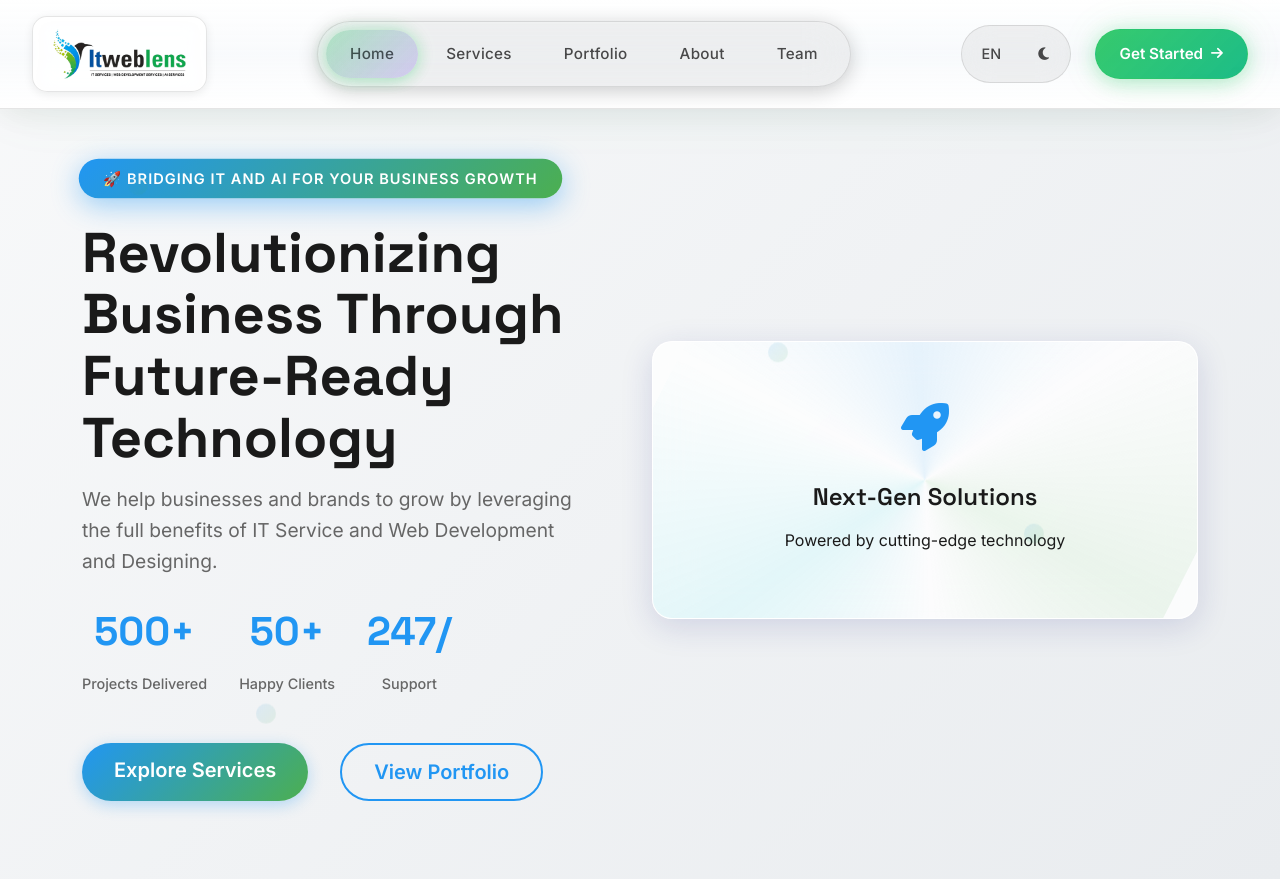
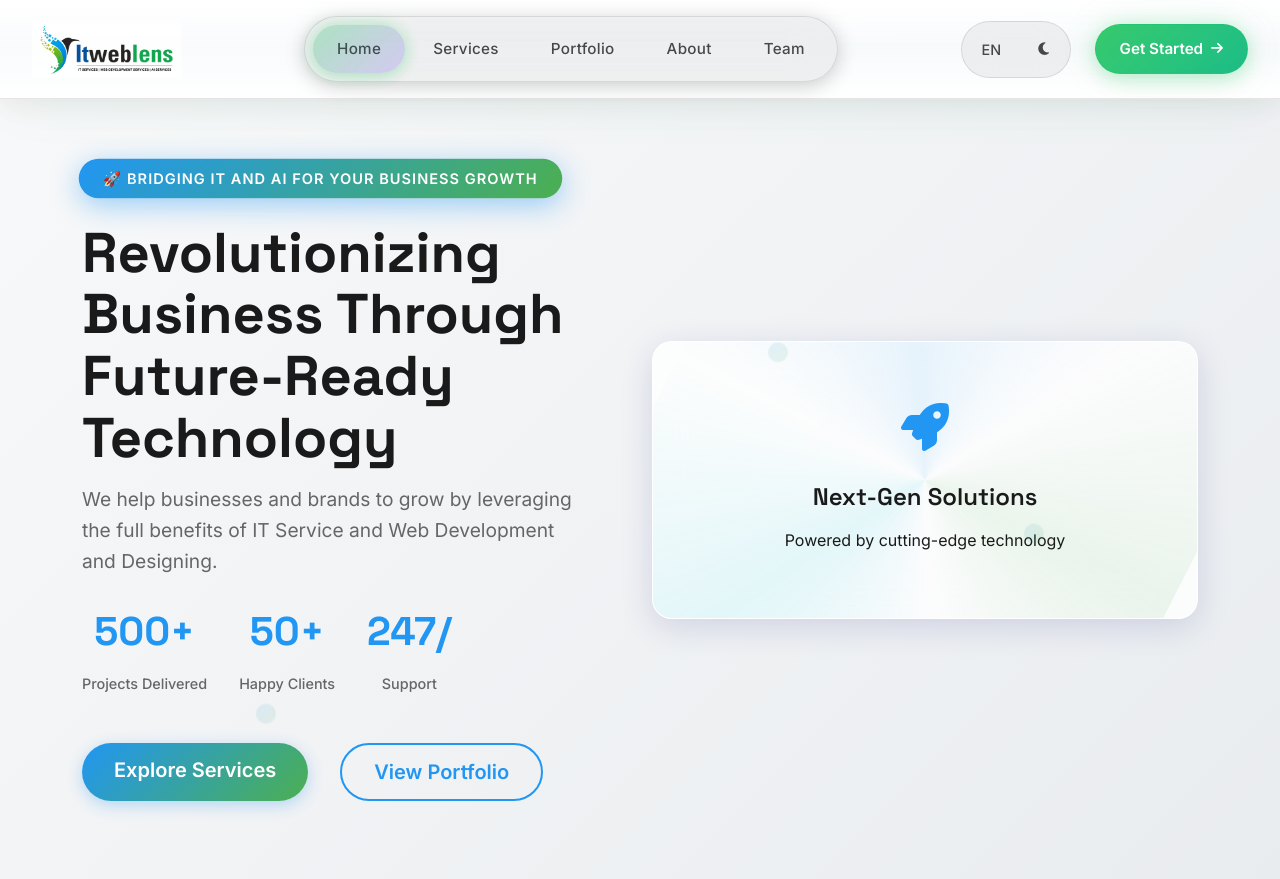
Before and after one commit to adarshtiwari1998/ITWebLens_layout_revamp, a Flask app: page / in a window 1280 px wide. Shown: the top 879 px of the page. Run offline with Flask 3, Linux system fonts and the light colour scheme.

Commit message:
Adjust spacing and remove stylistic elements from brand links
Reduce padding on brand links and remove shadows and borders in both dark and light themes to match user feedback.

Replit-Commit-Author: Agent
Replit-Commit-Session-Id: 51d14a4e-8c79-475b-b8bf-a29b723c6771
Replit-Commit-Checkpoint-Type: full_checkpoint
Replit-Commit-Screenshot-Url: https://storage.googleapis.com/screenshot-production-us-central1/6325ba84-015e-45e9-a37e-9482954c51a6/51d14a4e-8c79-475b-b8bf-a29b723c6771/kAfUWCM

```diff
--- a/static/css/style.css
+++ b/static/css/style.css
@@ -169,17 +169,12 @@ h1, h2, h3, h4, h5, h6 {
   display: block;
   transition: transform 0.3s ease;
   background: rgba(255, 255, 255, 0.75);
-  padding: 0.75rem 1.25rem;
-  border-radius: 15px;
-  border: 1px solid rgba(255, 255, 255, 0.2);
-  backdrop-filter: blur(10px);
-  box-shadow: 0 2px 10px rgba(0, 0, 0, 0.1);
+  padding: 0.25rem 0.5rem;
 }
 
 .brand-link:hover {
   transform: scale(1.02);
-  background: rgba(255, 255, 255, 0.85);
-  box-shadow: 0 4px 15px rgba(0, 0, 0, 0.15);
+  background: rgba(255, 255, 255, 0.8);
 }
 
 .brand-logo {
@@ -494,7 +489,7 @@ h1, h2, h3, h4, h5, h6 {
   }
 
   .brand-link {
-    padding: 0.6rem 1rem;
+    padding: 0.2rem 0.4rem;
   }
 }
 
@@ -565,14 +560,11 @@ h1, h2, h3, h4, h5, h6 {
 
 /* Light theme brand adjustments */
 [data-theme="light"] .brand-link {
-  background: rgba(255, 255, 255, 0.85);
-  border: 1px solid rgba(0, 0, 0, 0.1);
-  box-shadow: 0 2px 10px rgba(0, 0, 0, 0.08);
+  background: rgba(255, 255, 255, 0.8);
 }
 
 [data-theme="light"] .brand-link:hover {
-  background: rgba(255, 255, 255, 0.95);
-  box-shadow: 0 4px 15px rgba(0, 0, 0, 0.12);
+  background: rgba(255, 255, 255, 0.9);
 }
 
 /* Theme Toggle */
```
Also changed, not shown: attached_assets/image_1755707905208.png (added), attached_assets/image_1755707928119.png (added).
